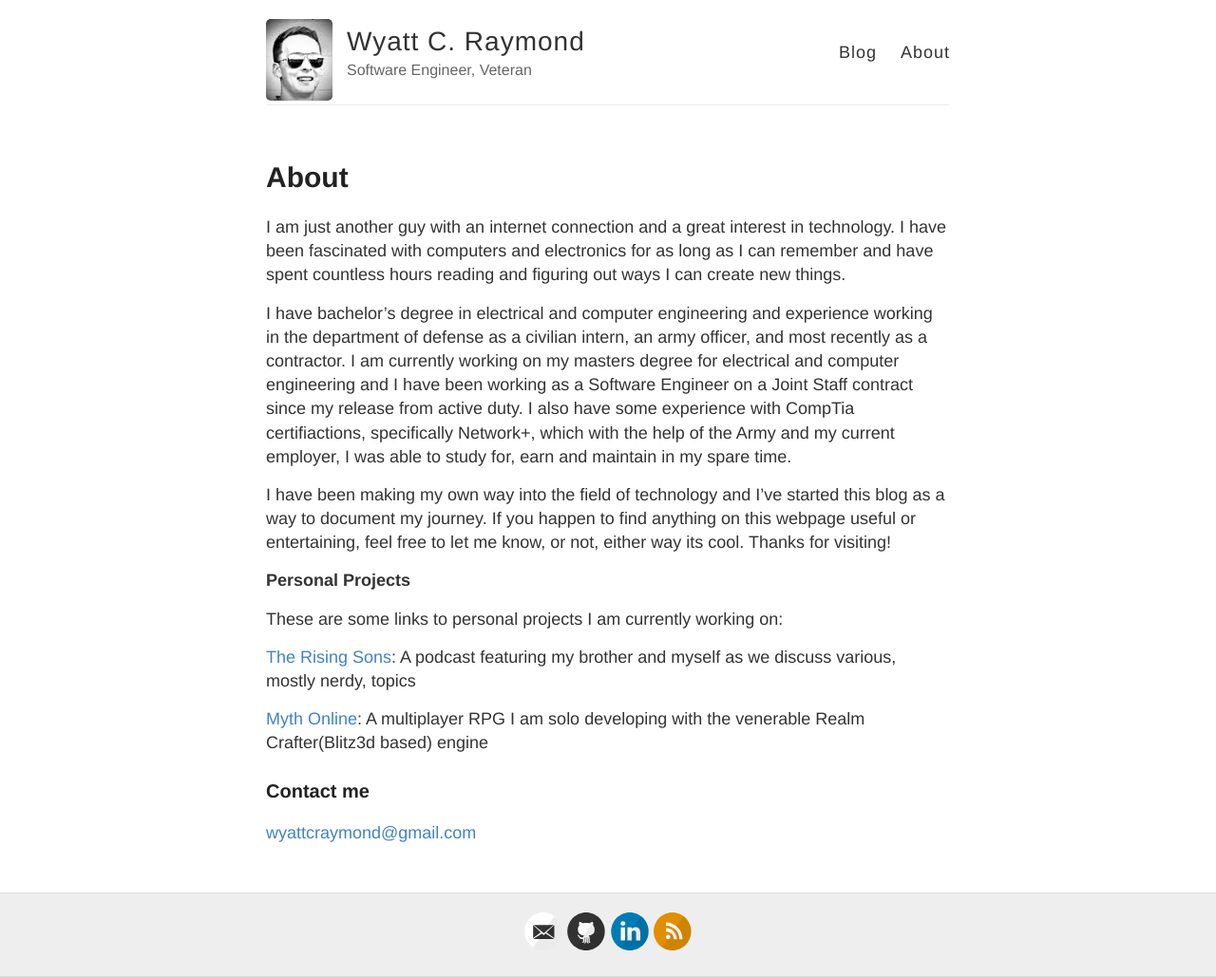
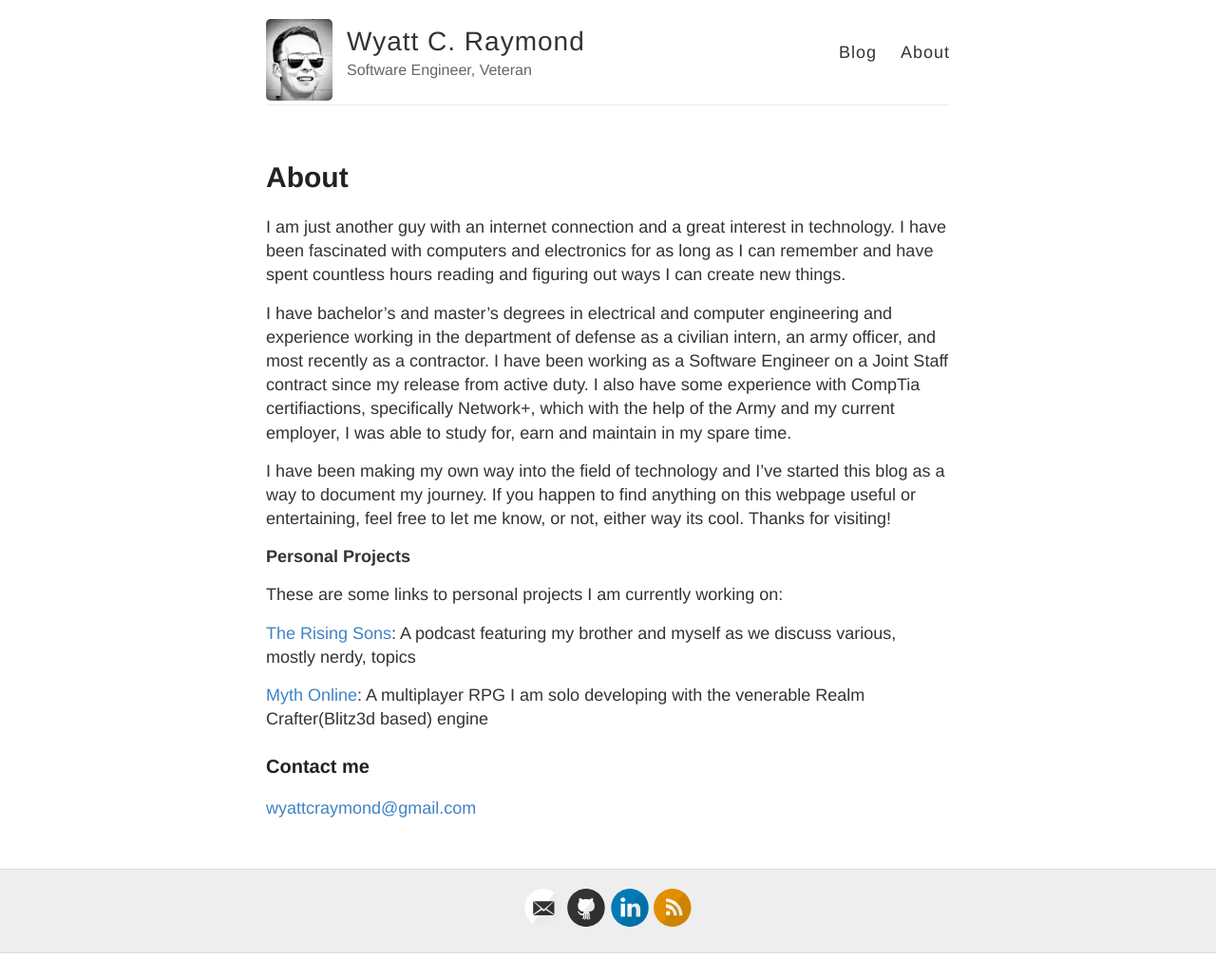
Before and after one commit to rockinraymond/wyattcraymond, a Jekyll site: the page built from about.md, in a window 1280 px wide. Shown: the whole page at 95% size. Built offline with Jekyll 4.4.1, drawn with Linux system fonts in a browser that asks for light colours; after the commit the page ends 1004 px from its top, so only the background shows below that.

Commit message:
Update about.md

```diff
--- a/about.md
+++ b/about.md
@@ -6,7 +6,7 @@ published: true
 ---
 I am just another guy with an internet connection and a great interest in technology. I have been fascinated with computers and electronics for as long as I can remember and have spent countless hours reading and figuring out ways I can create new things.
 
-I have bachelor's degree in electrical and computer engineering and experience working in the department of defense as a civilian intern, an army officer, and most recently as a contractor. I am currently working on my masters degree for electrical and computer engineering and I have been working as a Software Engineer on a Joint Staff contract since my release from active duty. I also have some experience with CompTia certifiactions, specifically Network+, which with the help of the Army and my current employer, I was able to study for, earn and maintain in my spare time.
+I have bachelor's and master's degrees in electrical and computer engineering and experience working in the department of defense as a civilian intern, an army officer, and most recently as a contractor. I have been working as a Software Engineer on a Joint Staff contract since my release from active duty. I also have some experience with CompTia certifiactions, specifically Network+, which with the help of the Army and my current employer, I was able to study for, earn and maintain in my spare time.
 
 I have been making my own way into the field of technology and I've started this blog as a way to document my journey. If you happen to find anything on this webpage useful or entertaining, feel free to let me know, or not, either way its cool. Thanks for visiting!
 
```
